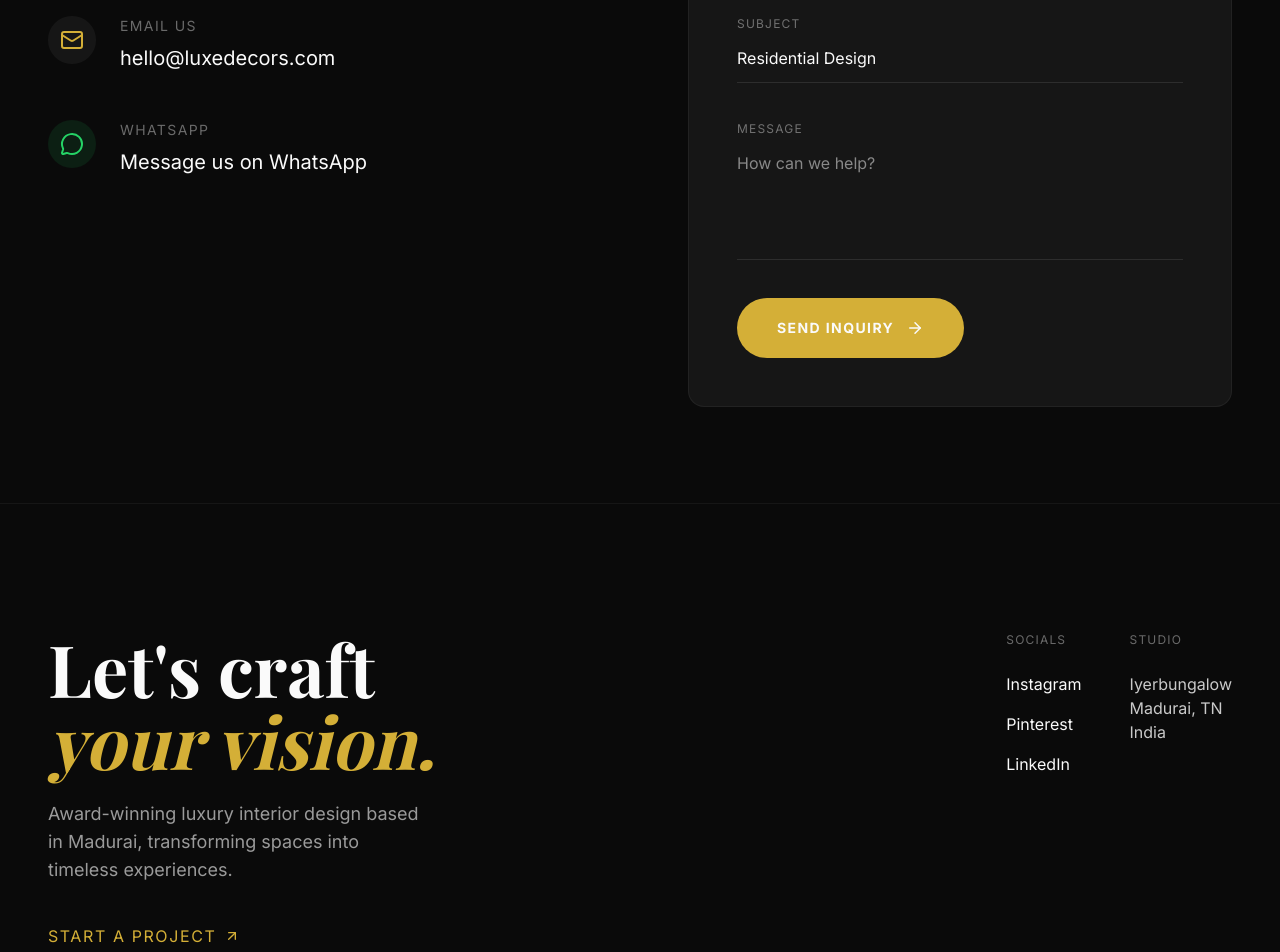
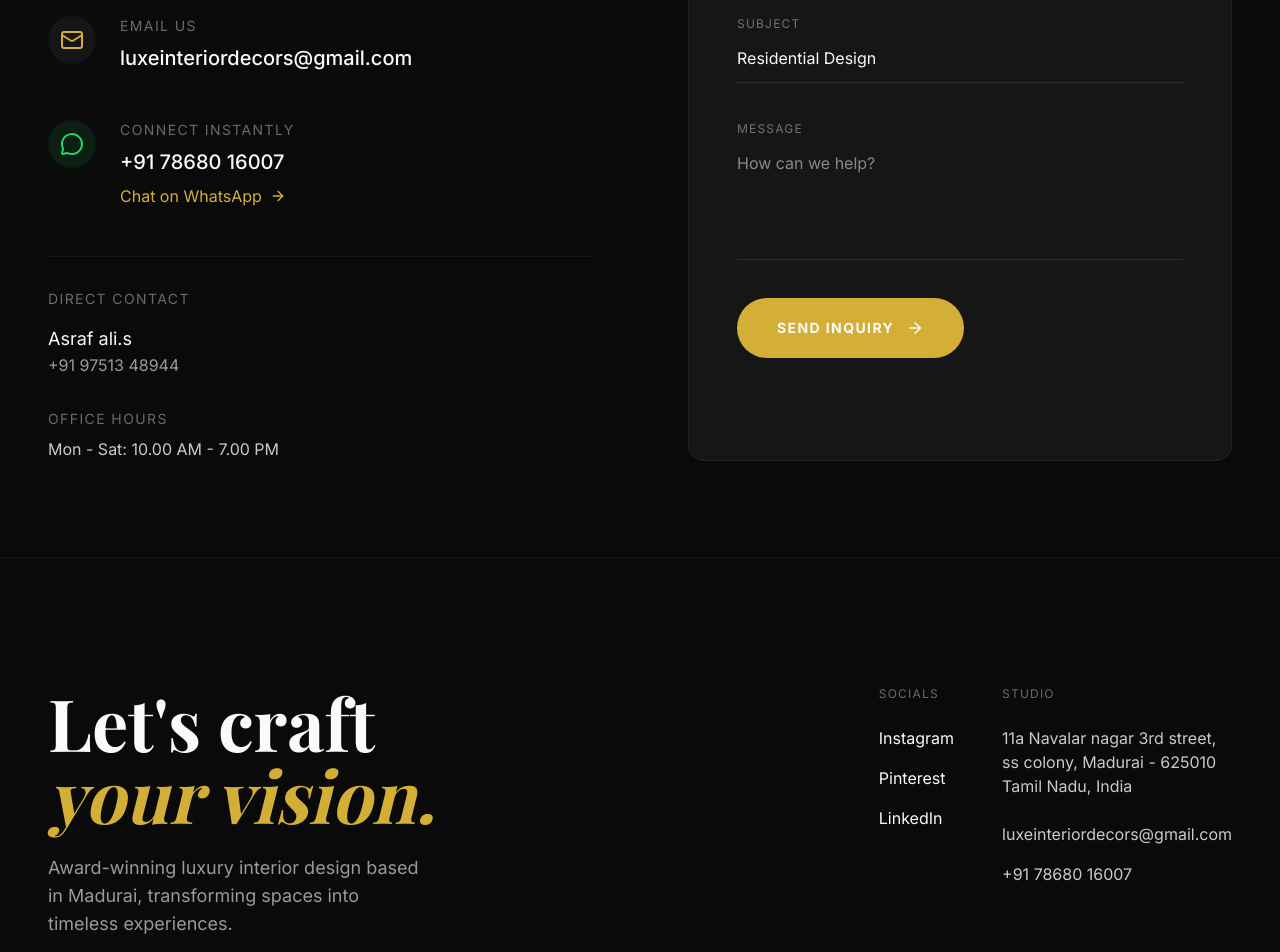
Before and after one commit to godivatech/luxe_website, a Next.js app: page /connect in a window 1280 px wide. Shown: the part 800-1752 px from the top of the page. Built offline with nearby package versions, Linux system fonts and the light colour scheme; a web font is replaced by a local one.

Commit message:
code changes

```diff
--- a/src/app/connect/page.tsx
+++ b/src/app/connect/page.tsx
@@ -29,9 +29,9 @@ export default function ConnectPage() {
               <div>
                 <h4 className="text-sm uppercase tracking-widest text-foreground/40 mb-2">Our Studio</h4>
                 <p className="text-xl">
-                  Iyerbungalow<br />
-                  Madurai, TN<br />
-                  India
+                  11a Navalar nagar 3rd street,<br />
+                  ss colony, Madurai - 625010<br />
+                  Tamil Nadu, India
                 </p>
               </div>
             </div>
@@ -42,7 +42,7 @@ export default function ConnectPage() {
               </div>
               <div>
                 <h4 className="text-sm uppercase tracking-widest text-foreground/40 mb-2">Email Us</h4>
-                <p className="text-xl">hello@luxedecors.com</p>
+                <p className="text-xl font-medium">luxeinteriordecors@gmail.com</p>
               </div>
             </div>
 
@@ -51,15 +51,28 @@ export default function ConnectPage() {
                 <MessageCircle size={24} />
               </div>
               <div>
-                <h4 className="text-sm uppercase tracking-widest text-foreground/40 mb-2">WhatsApp</h4>
+                <h4 className="text-sm uppercase tracking-widest text-foreground/40 mb-2">Connect Instantly</h4>
+                <p className="text-xl font-medium mb-2">+91 78680 16007</p>
                 <a
-                  href="https://wa.me/91XXXXXXXXXX"
+                  href="https://wa.me/917868016007"
                   target="_blank"
                   rel="noopener noreferrer"
-                  className="text-xl hover:text-accent transition-colors"
+                  className="text-accent hover:underline flex items-center gap-2"
                 >
-                  Message us on WhatsApp
+                  Chat on WhatsApp <ArrowRight size={16} />
                 </a>
+              </div>
+            </div>
+
+            <div className="pt-8 border-t border-white/5 space-y-4">
+              <h4 className="text-sm uppercase tracking-widest text-foreground/40">Direct Contact</h4>
+              <div>
+                <p className="text-lg">Asraf ali.s</p>
+                <p className="text-foreground/60">+91 97513 48944</p>
+              </div>
+              <div className="pt-4">
+                <h4 className="text-sm uppercase tracking-widest text-foreground/40 mb-2">Office Hours</h4>
+                <p className="text-foreground/80">Mon - Sat: 10.00 AM - 7.00 PM</p>
               </div>
             </div>
           </div>
@@ -91,7 +104,6 @@ export default function ConnectPage() {
                 <select className="w-full bg-transparent border-b border-white/10 py-3 focus:outline-none focus:border-accent transition-colors appearance-none">
                   <option className="bg-background">Residential Design</option>
                   <option className="bg-background">Commercial Design</option>
-                  <option className="bg-background">Custom Furniture</option>
                   <option className="bg-background">Other Inquiry</option>
                 </select>
               </div>
--- a/src/app/layout.tsx
+++ b/src/app/layout.tsx
@@ -16,8 +16,8 @@ const playfair = Playfair_Display({
 });
 
 export const metadata: Metadata = {
-  title: "LUXE | Luxury Interior Design Madurai",
-  description: "Award-winning luxury interior design brand based in Madurai. Elevating spaces, defining luxury.",
+  title: "Luxe Interiors | Turning spaces into luxury statements",
+  description: "Luxe Interiors is a premium interior design and execution firm in Madurai, specializing in residential and commercial spaces since 2018.",
 };
 
 export default function RootLayout({
--- a/src/components/BrandIntro.tsx
+++ b/src/components/BrandIntro.tsx
@@ -19,11 +19,11 @@ export default function BrandIntro() {
       <div className="container mx-auto max-w-5xl">
         <motion.div style={{ opacity, y }} className="text-center">
           <h2 className="font-serif text-3xl md:text-5xl lg:text-7xl leading-snug">
-            We believe that a space is more than just dimensions. It is a <br className="hidden md:block"/>
-            <span className="text-accent italic">living canvas</span> that reflects your identity, aspirations, and the art of magnificent living.
+            Since 2018, we have been <br className="hidden md:block"/>
+            <span className="text-accent italic">transforming visions</span> into elegant, functional, and timeless reality.
           </h2>
-          <p className="mt-12 text-foreground/60 text-lg md:text-xl font-sans max-w-2xl mx-auto leading-relaxed">
-            Based in Madurai, we bring an uncompromising dedication to high-end interior craftsmanship. Every texture, every curve, and every beam of light is meticulously orchestrated to create sanctuaries of pure elegance.
+          <p className="mt-12 text-foreground/60 text-lg md:text-xl font-sans max-w-3xl mx-auto leading-relaxed">
+            Luxe Interiors is a premium interior design and execution firm dedicated to creating sophisticated spaces. We specialize in transforming residential and commercial interiors into luxurious environments that reflect our clients&apos; lifestyle, personality, and aspirations. Our team combines creativity with practicality, delivering designs that are not only visually stunning but also smart, efficient, and built to last.
           </p>
         </motion.div>
       </div>
--- a/src/components/Footer.tsx
+++ b/src/components/Footer.tsx
@@ -12,9 +12,6 @@ export default function Footer() {
           <p className="text-foreground/60 max-w-sm mb-10 text-lg">
             Award-winning luxury interior design based in Madurai, transforming spaces into timeless experiences.
           </p>
-          <a href="mailto:hello@luxedecors.com" className="inline-flex items-center gap-2 border-b border-accent text-accent uppercase tracking-widest pb-1 hover:opacity-80 transition-opacity">
-            Start a project <ArrowUpRight size={16} />
-          </a>
         </div>
         <div className="flex flex-col md:items-end justify-between">
           <div className="flex gap-12 font-sans w-full md:w-auto">
@@ -27,10 +24,16 @@ export default function Footer() {
             <div className="flex flex-col gap-4">
               <h4 className="uppercase tracking-widest text-xs text-foreground/40 mb-2">Studio</h4>
               <p className="text-foreground/80">
-                Iyerbungalow<br/>
-                Madurai, TN<br/>
-                India
+                11a Navalar nagar 3rd street,<br/>
+                ss colony, Madurai - 625010<br/>
+                Tamil Nadu, India
               </p>
+              <a href="mailto:luxeinteriordecors@gmail.com" className="text-foreground/80 hover:text-accent transition-colors mt-2">
+                luxeinteriordecors@gmail.com
+              </a>
+              <a href="tel:+917868016007" className="text-foreground/80 hover:text-accent transition-colors">
+                +91 78680 16007
+              </a>
             </div>
           </div>
         </div>
--- a/src/components/HeroSection.tsx
+++ b/src/components/HeroSection.tsx
@@ -36,7 +36,7 @@ export default function HeroSection() {
           </span>
           <h1 className="font-serif text-5xl md:text-7xl lg:text-9xl font-bold leading-tight mb-8">
             Elevating Spaces,<br />
-            <span className="italic font-light text-white/90">Defining Luxury.</span>
+            <span className="italic font-light text-white/90 text-4xl md:text-6xl lg:text-7xl block mt-4">Turning spaces into <br className="md:hidden"/> luxury statements.</span>
           </h1>
         </motion.div>
 
--- a/src/components/ServicesSection.tsx
+++ b/src/components/ServicesSection.tsx
@@ -5,19 +5,14 @@ import { ArrowUpRight } from "lucide-react";
 
 const services = [
   {
-    title: "Residential Design",
-    desc: "Bespoke interiors that reflect your personal lifestyle.",
+    title: "Residential Interior",
+    desc: "Bespoke design and seamless execution for luxury homes and apartments.",
     image: "https://images.unsplash.com/photo-1600607687920-4e2a09cf159d?q=80&w=2000&auto=format&fit=crop"
   },
   {
-    title: "Commercial Spaces",
-    desc: "Elevated environments that inspire productivity and brand identity.",
+    title: "Commercial & Office",
+    desc: "Functional, branded environments delivered with turnkey precision.",
     image: "https://images.unsplash.com/photo-1497366754035-f200968a6e72?q=80&w=2000&auto=format&fit=crop"
-  },
-  {
-    title: "Custom Furniture",
-    desc: "Signature pieces designed and built exclusively for your space.",
-    image: "https://images.unsplash.com/photo-1586023492125-27b2c045efd7?q=80&w=2000&auto=format&fit=crop"
   }
 ];
 
@@ -45,7 +40,7 @@ export default function ServicesSection() {
           </motion.p>
         </div>
 
-        <div className="grid grid-cols-1 md:grid-cols-3 gap-8">
+        <div className="grid grid-cols-1 md:grid-cols-2 gap-12 max-w-5xl mx-auto">
           {services.map((service, index) => (
             <motion.div
               key={service.title}
```
